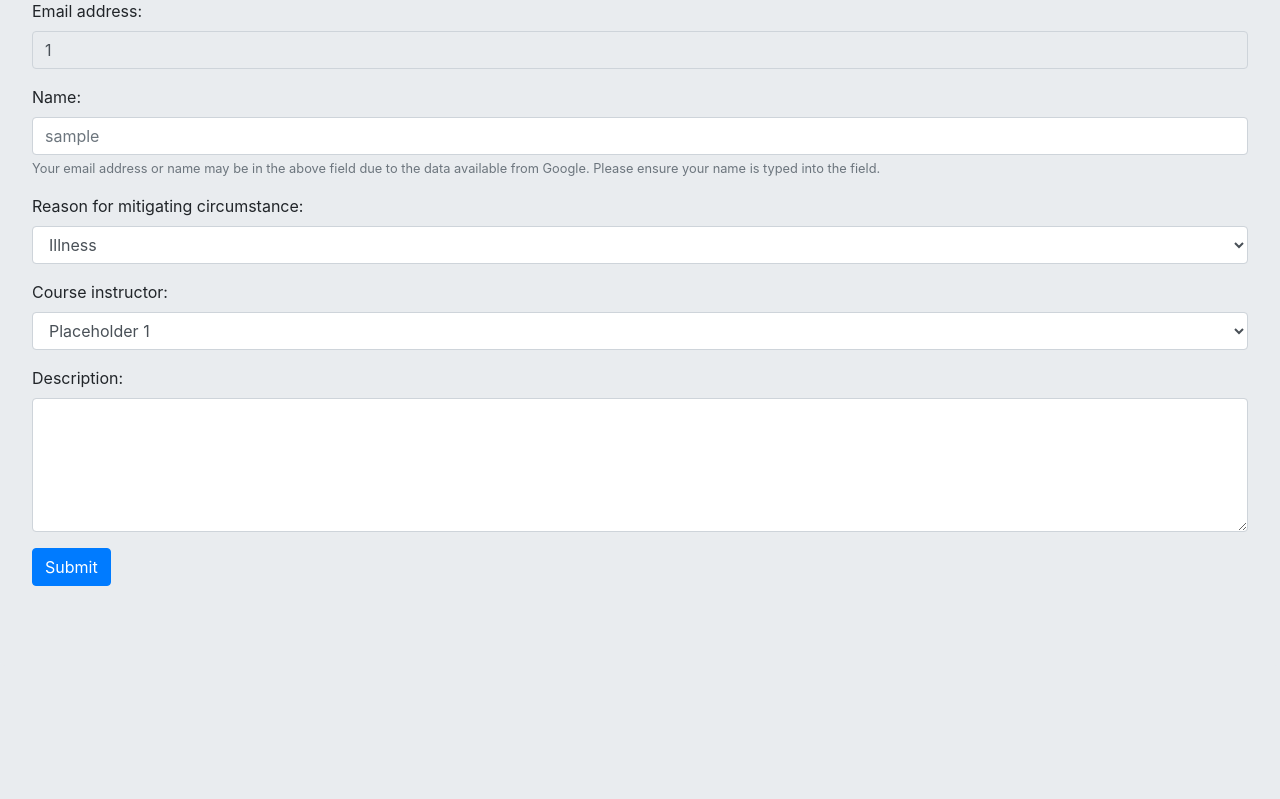
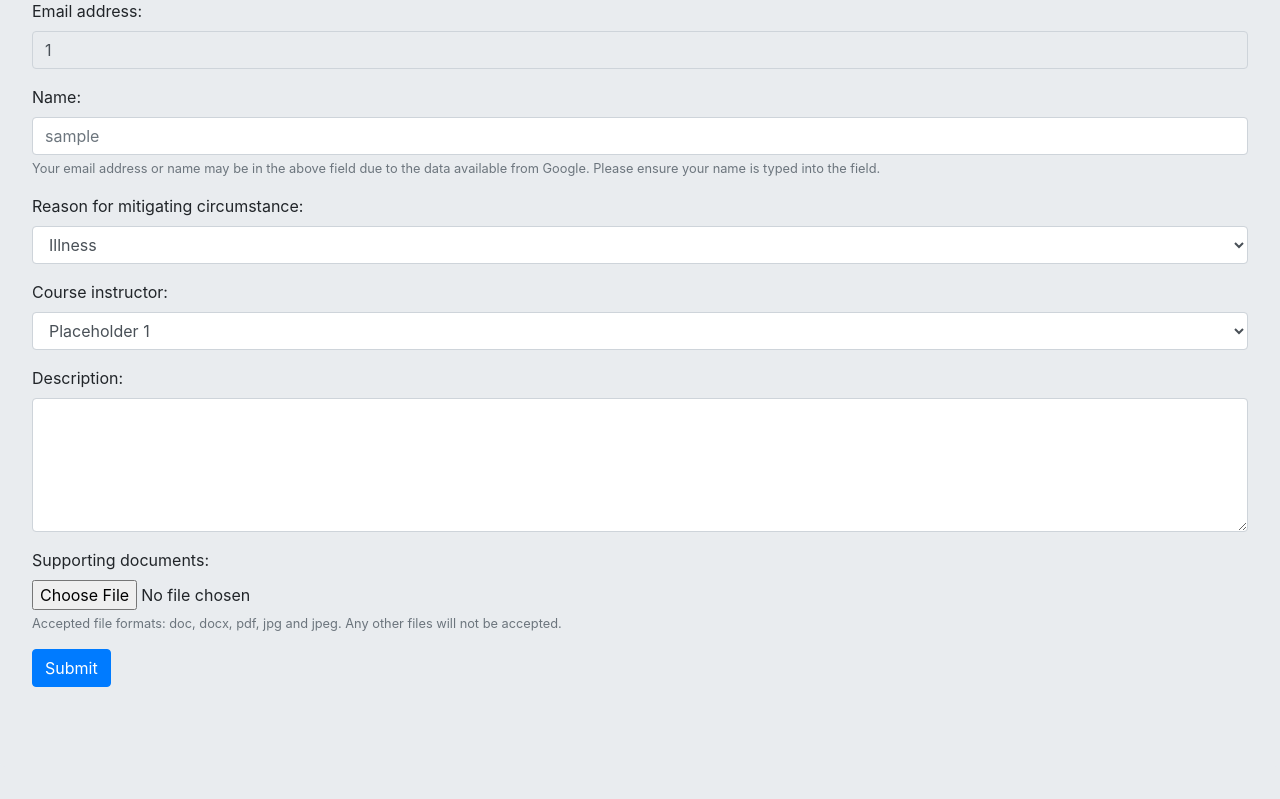
Before and after one commit to RobJTaylor/MitCircs, a Flask app: page /submit_request in a window 1280 px wide. Shown: the part 219-1018 px from the top of the page. Before the commit the page ends 805 px from the top, so only its background shows below. Run offline with Flask 2, Linux system fonts and the light colour scheme; the visitor is signed in with stand-in values (Sample User, id 1); some libraries are stand-ins or nearby versions.

Commit message:
Attempted to get upload setup (failed)

```diff
--- a/main.py
+++ b/main.py
@@ -14,17 +14,23 @@
 # See the License for the specific language governing permissions and
 # limitations under the License.
 #
-import webapp2, logging
+import webapp2, logging, os
 from flask import Flask, jsonify, request, render_template, redirect, url_for, session
 import flask_cors
-from google.appengine.ext import ndb
+from google.appengine.ext import ndb, blobstore, webapp
+from google.appengine.ext.webapp import blobstore_handlers
 import google.auth
 import google.auth.transport.requests
 import google.oauth2.id_token
 import requests_toolbelt.adapters.appengine
+from werkzeug.utils import secure_filename
+
+UPLOAD_FOLDER = '/static/submitted_files'
+ALLOWED_EXTENSIONS = set (['doc', 'docx', 'pdf', 'jpg', 'jpeg'])
 
 app = Flask(__name__)
 app.config['SECRET_KEY'] = 'mitcircs_super_secret_key'
+app.config['UPLOAD_FOLDER'] = UPLOAD_FOLDER
 
 requests_toolbelt.adapters.appengine.monkeypatch()
 HTTP_REQUEST = google.auth.transport.requests.Request()
@@ -39,6 +45,7 @@ class Request(ndb.Model):
     reason = ndb.StringProperty()
     instructor = ndb.StringProperty()
     description = ndb.StringProperty()
+    file_url = ndb.StringProperty()
 
 @app.route('/', methods=['GET', 'POST'])
 def index():
@@ -74,6 +81,9 @@ def dashboard():
     if session.get('success'):
         session['success'] = None
         return render_template('dashboard.html', user=session['userId'], name=session['username'], success=1)
+    elif session.get('failure'):
+        session['failure'] = None
+        return render_template('dashboard.html', user=session['userId'], name=session['username'], failure=1)
 
     return render_template('dashboard.html', user=session['userId'], name=session['username'])
 
@@ -83,9 +93,16 @@ def submit_request():
 
 @app.route('/submit_handler', methods=['GET', 'POST'])
 def submit_handler():
-    submit = submit_form(email = request.form['email'], name = request.form['name'], reason = request.form['reason'], instructor = request.form['instructor'], description = request.form['description'])
-    if submit is not None:
-        session['success'] = 1
+    file = request.files['file']
+    if file and extension_check(file.filename):
+        filename = secure_filename(file.filename)
+        file_url = upload_file(request.files.get('image'))
+        #file.save(os.path.join(app.config['UPLOAD_FOLDER'], filename))
+        submit = submit_form(email = request.form['email'], name = request.form['name'], reason = request.form['reason'], instructor = request.form['instructor'], description = request.form['description'], file_url = file_url)
+        if submit is not None:
+            session['success'] = 1
+    else:
+        session['failure'] = 1
     return render_template('submit_handler.html')
 
 @app.route('/manage_requests', methods=['GET', 'POST'])
@@ -102,9 +119,22 @@ def registerUser(email, name):
     user = User(id = email, name = name, account = "student")
     return user.put()
 
-def submit_form(email, name, reason, instructor, description):
-    request = Request(email = email, name = name, reason = reason, instructor = instructor, description = description)
+def submit_form(email, name, reason, instructor, description, file_url):
+    request = Request(email = email, name = name, reason = reason, instructor = instructor, description = description, )
     return request.put()
+
+def extension_check(filename):
+    return '.' in filename and \
+        filename.rsplit('.', 1)[1].lower() in ALLOWED_EXTENSIONS
+
+def upload_file(file):
+    public_url = storage.upload_file(
+        file.read(),
+        file.filename,
+        file.content_type
+    )
+
+    return public_url
 
 @app.errorhandler(500)
 def server_error(e):
--- a/templates/dashboard.html
+++ b/templates/dashboard.html
@@ -60,6 +60,11 @@
         <strong>Success:</strong> The form was submitted successfully.
     </div>
     {% endif %}
+    {% if failure is defined %}
+    <div class="alert alert-danger" role="alert">
+        <strong>Failure:</strong> There was an error submitting the form. Please ensure all fields are filled correctly and the file extension is accepted.
+    </div>
+    {% endif %}
 
     <div class="jumbotron">
         <h1 class="display-5">Welcome, {{name}}!</h1>
--- a/templates/submit_request.html
+++ b/templates/submit_request.html
@@ -50,7 +50,7 @@
     <div class="jumbotron">
         <h1 class="display-5">Submit Request</h1>
         <h3>Fill out the form below to submit your request:</h3>
-        <form action="/submit_handler" method="POST">
+        <form action="/submit_handler" method="POST" enctype="multipart/form-data">
             <div class="form-group">
                 <label for="email">Email address:</label>
                 <input type="email" class="form-control" name="email" value="{{user}}" readonly>
@@ -79,12 +79,13 @@
             </div>
             <div class="form-group">
                 <label for="description">Description:</label>
-                <textarea class="form-control" name="description" rows="5"></textarea>
+                <textarea class="form-control" name="description" rows="5" required></textarea>
             </div>
-            <!--<div class="form-group">
-                <label for="upload">Supporting documents:</label>
-                <input type="file" class="form-control-file" name="input">
-            </div>-->
+            <div class="form-group">
+                <label for="file">Supporting documents:</label>
+                <input type="file" class="form-control-file" name="file" aria-describedby="fileHelp" required>
+                <small id="fileHelp" class="form-text text-muted">Accepted file formats: doc, docx, pdf, jpg and jpeg. Any other files will not be accepted.</small>
+            </div>
             <button type="submit" class="btn btn-primary">Submit</button>
         </form>
     </div>
```
